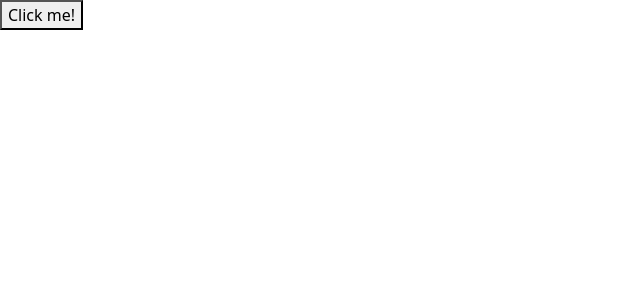
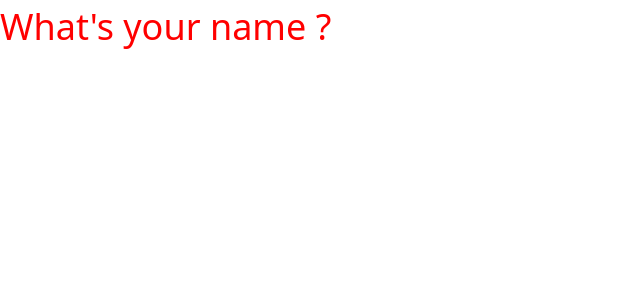
Before and after one commit to amit-negi-23/Learning-Angular, an Angular app: page / in a window 1280 px wide. Shown: the top 300 px of the page, without its empty margins (0-640 px from the left). Built offline with nearby package versions, Linux system fonts and the light colour scheme.

Commit message:
event handling  example

```diff
--- a/src/app/app.component.ts
+++ b/src/app/app.component.ts
@@ -7,13 +7,14 @@ import { RouterOutlet } from '@angular/router';
   standalone: true,
   imports: [RouterOutlet],
   template: `
-    <button (click)="show()" > Click me!</button>
+    <div (mouseover)= "onMouseOver()" >{{message}}</div>
   `,
-  styles: `h3{color: red}`
+  styles: `div{color: red; font-size: 36px}`
 
 })
 export class AppComponent {
-    show(){
-      console.log("Button clicked")
+  message = "Hey ! Hello"
+    onMouseOver(){
+      this.message = " What's your name ?"
     }
 }
```
